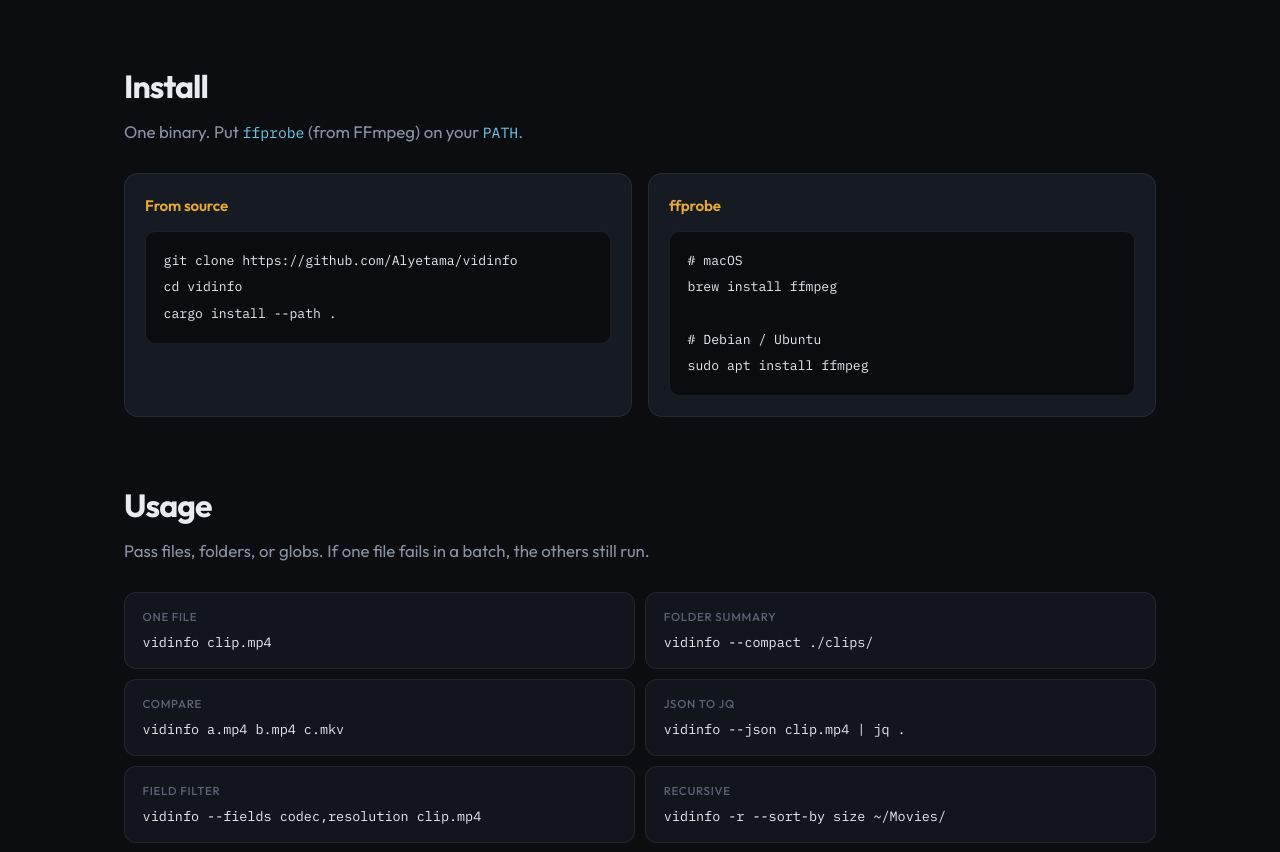
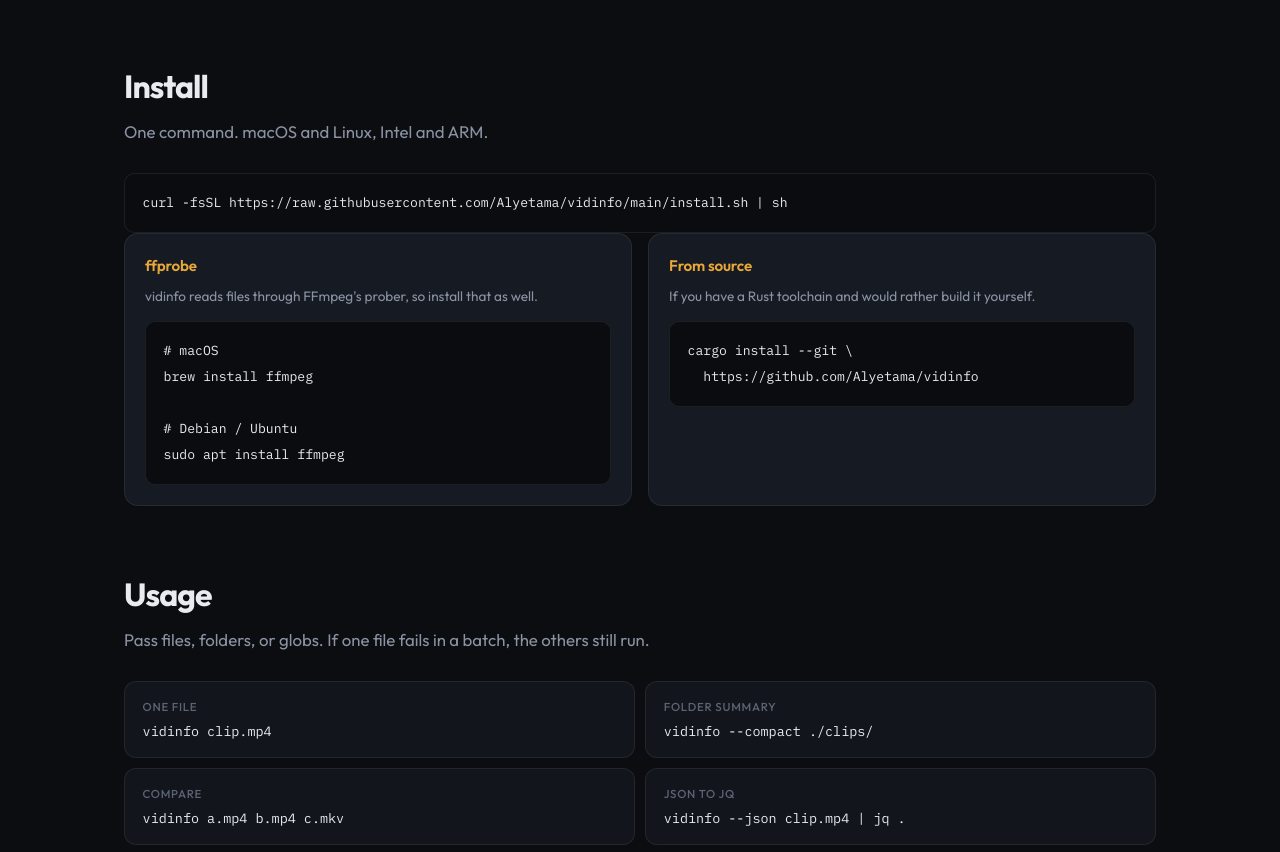
Before and after one commit to Alyetama/vidinfo, a plain HTML site: page docs/index.html in a window 1280 px wide. Shown: the part 1339-2191 px from the top of the page. Drawn offline with Linux system fonts and the light colour scheme.

Commit message:
feat: one-command install via release binaries
Adds a POSIX install script that picks the right prebuilt binary for the
host and a tag-triggered workflow that builds macOS and Linux targets
(x86_64 and aarch64) and attaches them to the release.

```diff
--- a/docs/index.html
+++ b/docs/index.html
@@ -107,22 +107,24 @@
     <section id="install" class="section">
       <div class="section-head">
         <h2>Install</h2>
-        <p>One binary. Put <code>ffprobe</code> (from FFmpeg) on your <code>PATH</code>.</p>
+        <p>One command. macOS and Linux, Intel and ARM.</p>
       </div>
+      <pre class="code code-wide"><code>curl -fsSL https://raw.githubusercontent.com/Alyetama/vidinfo/main/install.sh | sh</code></pre>
       <div class="cards">
         <article class="card">
-          <h3>From source</h3>
-          <pre class="code"><code>git clone https://github.com/Alyetama/vidinfo
-cd vidinfo
-cargo install --path .</code></pre>
-        </article>
-        <article class="card">
           <h3>ffprobe</h3>
+          <p class="card-note">vidinfo reads files through FFmpeg's prober, so install that as well.</p>
           <pre class="code"><code># macOS
 brew install ffmpeg
 
 # Debian / Ubuntu
 sudo apt install ffmpeg</code></pre>
+        </article>
+        <article class="card">
+          <h3>From source</h3>
+          <p class="card-note">If you have a Rust toolchain and would rather build it yourself.</p>
+          <pre class="code"><code>cargo install --git \
+  https://github.com/Alyetama/vidinfo</code></pre>
         </article>
       </div>
     </section>
--- a/docs/styles.css
+++ b/docs/styles.css
@@ -452,6 +452,25 @@
   letter-spacing: -0.01em;
 }
 
+.card-note {
+  margin: -0.35rem 0 0.85rem;
+  font-size: 0.85rem;
+  line-height: 1.55;
+  color: var(--muted);
+}
+
+/* The install one-liner sits full width, above the supporting cards. */
+.code-wide {
+  margin-bottom: 1rem;
+  background: linear-gradient(180deg, #0d1017, #0a0c10);
+}
+
+.code-wide code {
+  font-size: 0.86rem;
+  white-space: pre-wrap;
+  overflow-wrap: anywhere;
+}
+
 .code {
   margin: 0;
   padding: 1rem 1.1rem;
```
Also changed, not shown: 3 other files.
